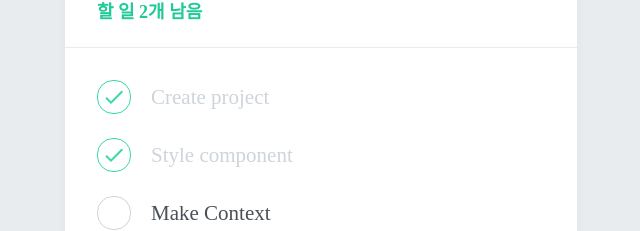
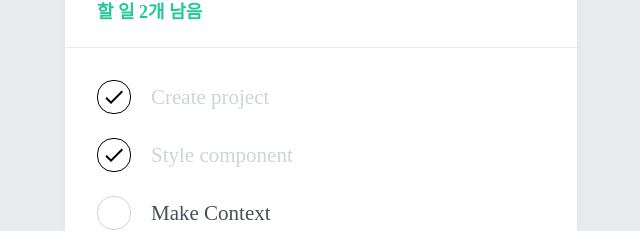
Before and after one commit to pknu-wap/REACT-STUDY, a React (Create React App) app: page / in a window 1280 px wide. Shown: the part 273-504 px from the top of the page, without its empty margins (319-959 px from the left). Built offline with nearby package versions, Linux system fonts and the light colour scheme.

Commit message:
button color

```diff
--- a/src/components/ToDoItem/index.js
+++ b/src/components/ToDoItem/index.js
@@ -2,6 +2,12 @@ import React from "react";
 import { MdDone, MdDelete } from "react-icons/md";
 import { useTodoDispatch } from "../../TodoContext";
 import S from "./styled";
+
+const colorlist = ["#ffa500", "#fa8072", "#adff2f", "#7fffd4"];
+const getColor = () => {
+  const randomnum = Math.random() * 4;
+  return colorlist[randomnum];
+};
 
 function TodoItem({ id, done, text }) {
   const dispatch = useTodoDispatch();
@@ -10,7 +16,7 @@ function TodoItem({ id, done, text }) {
 
   return (
     <S.TodoItemBlock>
-      <S.CheckCircle done={done} onClick={onToggle}>
+      <S.CheckCircle done={done} onClick={onToggle} color={getColor()}>
         {done && <MdDone />}
       </S.CheckCircle>
       <S.Text done={done}>{text}</S.Text>
--- a/src/components/ToDoItem/styled.js
+++ b/src/components/ToDoItem/styled.js
@@ -36,15 +36,15 @@ const CheckCircle = styled.div`
   justify-content: center;
   margin-right: 20px;
   cursor: pointer;
-  ${({ done }) =>
+  ${({ done, color }) =>
     done
       ? css`
-          border: 1px solid #38d9a9;
-          color: #38d9a9;
+          border: 1px solid ${color};
+          color: ${color};
         `
       : css`
           :hover {
-            border: 1px solid #38d9a9;
+            border: 1px solid ${color};
           }
         `}
 `;
```
